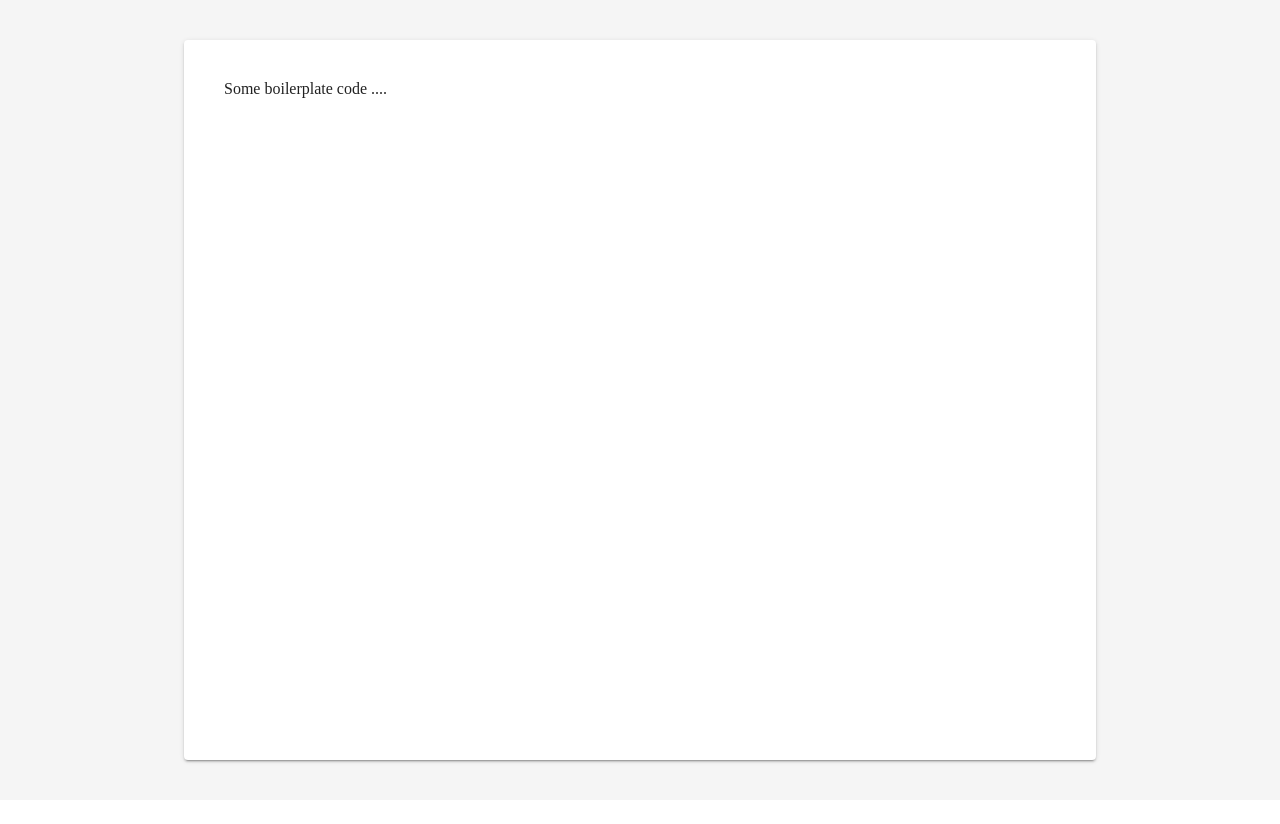
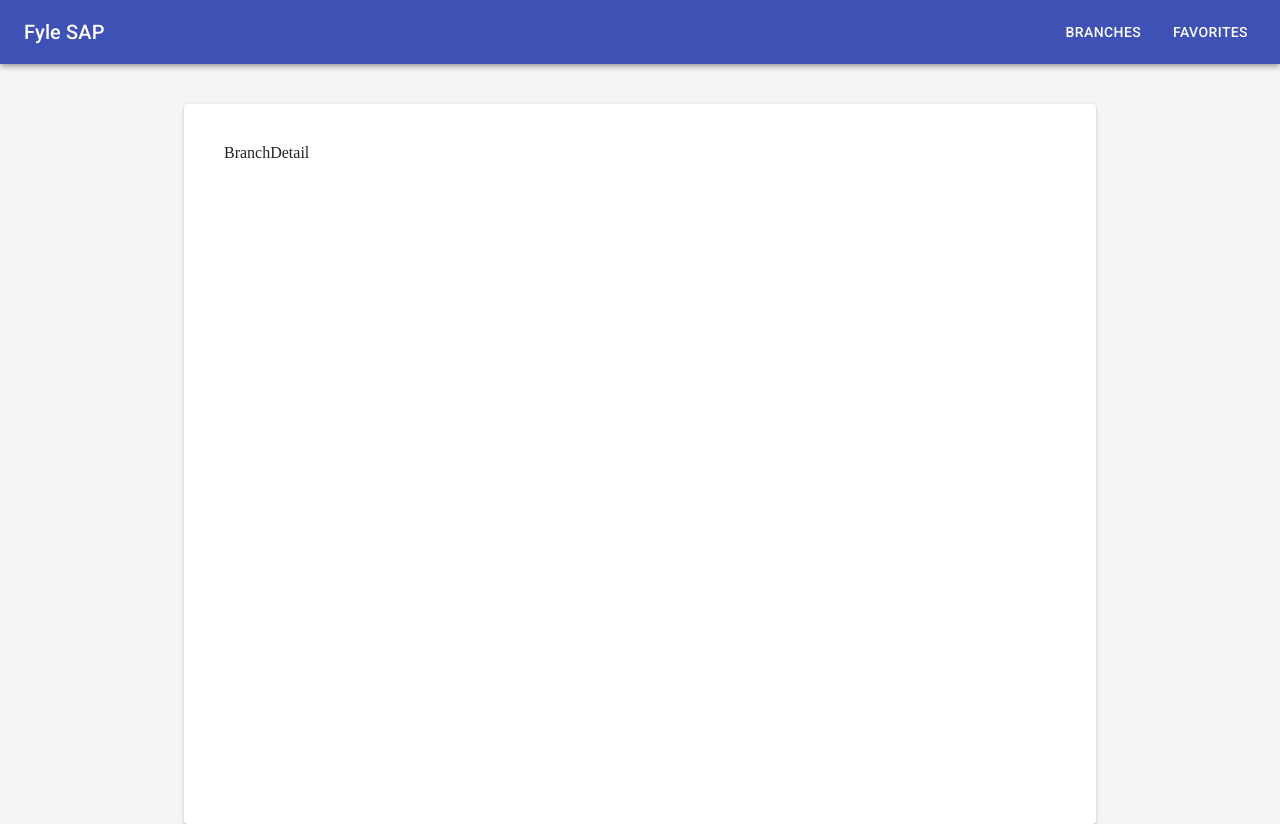
Before and after one commit to naveennvrgup/fyle-sap, a React (Create React App) app: page /banks/1 in a window 1280 px wide. Before the commit the page ends 800 px from the top, so only its background shows below. Built offline with nearby package versions, Linux system fonts and the light colour scheme.

Commit message:
feat: navbar & loading setup

```diff
--- a/src/App.js
+++ b/src/App.js
@@ -1,20 +1,27 @@
 import React from "react";
 import { Router } from "react-router-dom";
 import { createBrowserHistory } from "history";
+import { Switch, Route } from "react-router-dom";
+
+import BranchList from "./components/BranchList";
+import BranchDetail from "./components/BranchDetail";
+import Favorites from "./components/Favorites";
+import Navbar from "./components/Navbar";
+
+import "./App.css";
 import { Paper, Container, makeStyles } from "@material-ui/core";
-import './App.css';
 
 export const history = createBrowserHistory();
 
 const useStyles = makeStyles((theme) => ({
   root: {
     background: "#F5F5F5",
-    padding: theme.spacing(5),
+    paddingTop: theme.spacing(13),
   },
   paper: {
     padding: theme.spacing(5),
-    minHeight: '90vh'
-  }
+    minHeight: "90vh",
+  },
 }));
 
 function App() {
@@ -23,9 +30,14 @@ function App() {
   return (
     <div className={classes.root}>
       <Router history={history}>
+        <Navbar />
         <Container maxWidth="md">
           <Paper elevation={2} className={classes.paper}>
-            Some boilerplate code ....
+            <Switch>
+              <Route component={Favorites} path="/favorities" />
+              <Route component={BranchDetail} path="/banks/:branchId" />
+              <Route component={BranchList} path="/" />
+            </Switch>
           </Paper>
         </Container>
       </Router>
--- /dev/null
+++ b/src/components/BranchDetail/index.js
@@ -0,0 +1,12 @@
+import React from "react";
+import { connect } from "react-redux";
+
+export const BranchDetail = (props) => {
+  return <div>BranchDetail</div>;
+};
+
+const mapStateToProps = (state) => ({});
+
+const mapDispatchToProps = {};
+
+export default connect(mapStateToProps, mapDispatchToProps)(BranchDetail);
--- /dev/null
+++ b/src/components/BranchList/index.js
@@ -0,0 +1,12 @@
+import React from "react";
+import { connect } from "react-redux";
+
+export const BranchList = (props) => {
+  return <div>BranchList</div>;
+};
+
+const mapStateToProps = (state) => ({});
+
+const mapDispatchToProps = {};
+
+export default connect(mapStateToProps, mapDispatchToProps)(BranchList);
--- /dev/null
+++ b/src/components/Favorites/index.js
@@ -0,0 +1,12 @@
+import React from "react";
+import { connect } from "react-redux";
+
+export const Favorites = (props) => {
+  return <div>Favorites</div>;
+};
+
+const mapStateToProps = (state) => ({});
+
+const mapDispatchToProps = {};
+
+export default connect(mapStateToProps, mapDispatchToProps)(Favorites);
--- /dev/null
+++ b/src/components/Navbar/actions.js
@@ -0,0 +1,11 @@
+export const SET_LOADING = "SET_LOADING";
+export const setLoading = () => ({
+  type: SET_LOADING,
+  payload: {},
+});
+
+export const END_LOADING = "END_LOADING";
+export const endLoading = () => ({
+  type: END_LOADING,
+  payload: {},
+});
--- /dev/null
+++ b/src/components/Navbar/index.js
@@ -0,0 +1,73 @@
+import React from "react";
+import { connect } from "react-redux";
+import { NavLink } from "react-router-dom";
+import { getIsLoading } from "./selector";
+
+import {
+  makeStyles,
+  AppBar,
+  Toolbar,
+  Typography,
+  Button,
+  LinearProgress,
+} from "@material-ui/core";
+
+const useStyles = makeStyles((theme) => ({
+  root: {
+    flexGrow: 1,
+  },
+  menuButton: {
+    marginRight: theme.spacing(2),
+  },
+  title: {
+    flexGrow: 1,
+  },
+  navLink: {
+    marginLeft: theme.spacing(2),
+  },
+}));
+
+export const Navbar = ({ isLoading }) => {
+  const classes = useStyles();
+
+  return (
+    <div className={classes.root}>
+      <AppBar position="fixed">
+        <Toolbar>
+          <Typography variant="h6" className={classes.title}>
+            Fyle SAP
+          </Typography>
+          <Button
+            exact
+            activeClassName="MuiButton-containedSecondary"
+            className={classes.navLink}
+            component={NavLink}
+            to="/"
+            color="inherit"
+          >
+            Branches
+          </Button>
+          <Button
+            exact
+            activeClassName="MuiButton-containedSecondary"
+            className={classes.navLink}
+            component={NavLink}
+            to="/favorities"
+            color="inherit"
+          >
+            Favorites
+          </Button>
+        </Toolbar>
+        {isLoading ? <LinearProgress color="secondary" /> : null}
+      </AppBar>
+    </div>
+  );
+};
+
+const mapStateToProps = (state) => ({
+  isLoading: getIsLoading(state),
+});
+
+const mapDispatchToProps = {};
+
+export default connect(mapStateToProps, mapDispatchToProps)(Navbar);
--- /dev/null
+++ b/src/components/Navbar/reducer.js
@@ -0,0 +1,26 @@
+import * as actions from "./actions";
+
+const initialState = { isLoading: false };
+
+const reducer = (state = initialState, action) => {
+  const { type } = action;
+
+  switch (type) {
+    case actions.SET_LOADING: {
+      return {
+        isLoading: true,
+      };
+    }
+
+    case actions.END_LOADING: {
+      return {
+        isLoading: false,
+      };
+    }
+
+    default:
+      return state;
+  }
+};
+
+export default reducer;
--- /dev/null
+++ b/src/components/Navbar/selector.js
@@ -0,0 +1,3 @@
+import { createSelector } from "reselect";
+
+export const getIsLoading = (state) => state.navbar.isLoading;
--- a/src/components/reducer.js
+++ b/src/components/reducer.js
@@ -1,8 +1,8 @@
 import {} from "./actions";
 
-const initialState = { candidates: [], isLoading: true, searchText: "" };
+const initialState = { candidates: [], isLoading: false, searchText: "" };
 
-export const candidatesReducer = (state = initialState, action) => {
+const reducer = (state = initialState, action) => {
   const { type, payload } = action;
 
   switch (type) {
@@ -17,3 +17,5 @@ export const candidatesReducer = (state = initialState, action) => {
       return state;
   }
 };
+
+export default reducer;
--- a/src/index.js
+++ b/src/index.js
@@ -11,11 +11,11 @@ const persistor = persistStore(store);
 
 ReactDOM.render(
     <Provider store={store}>
-        <PersistGate
+        {/* <PersistGate
             loading={<div>Loading...</div>}
-            persistor={persistor}>
+            persistor={persistor}> */}
             <App />
-        </PersistGate>
+        {/* </PersistGate> */}
     </Provider>,
     document.getElementById('root'),
 );
--- a/src/store.js
+++ b/src/store.js
@@ -4,20 +4,21 @@ import storage from "redux-persist/lib/storage";
 import autoMergeLevel2 from "redux-persist/lib/stateReconciler/autoMergeLevel2";
 import thunk from "redux-thunk";
 import { composeWithDevTools } from "redux-devtools-extension";
-// import { candidatesReducer } from "./Candidates/reducer";
+
+import NavbarReducer from "./components/Navbar/reducer";
 
 const reducers = {
-  // candidatesReducer,
+  navbar: NavbarReducer,
 };
 
-const persistConfig = {
-  key: "root",
-  storage,
-  stateReconciler: autoMergeLevel2,
-};
+// const persistConfig = {
+//   key: "root",
+//   storage,
+//   stateReconciler: autoMergeLevel2,
+// };
 
 const rootReducer = combineReducers(reducers);
-const persistedReducer = persistReducer(persistConfig, rootReducer);
+// const persistedReducer = persistReducer(persistConfig, rootReducer);
 
 export const configureStore = () =>
-  createStore(persistedReducer, composeWithDevTools(applyMiddleware(thunk)));
+  createStore(rootReducer, composeWithDevTools(applyMiddleware(thunk)));
```
Also changed, not shown: src/components/Navbar/thunk.js (added, +9 -0 lines), 1 other file (tests, documents, lock files or other folders).
